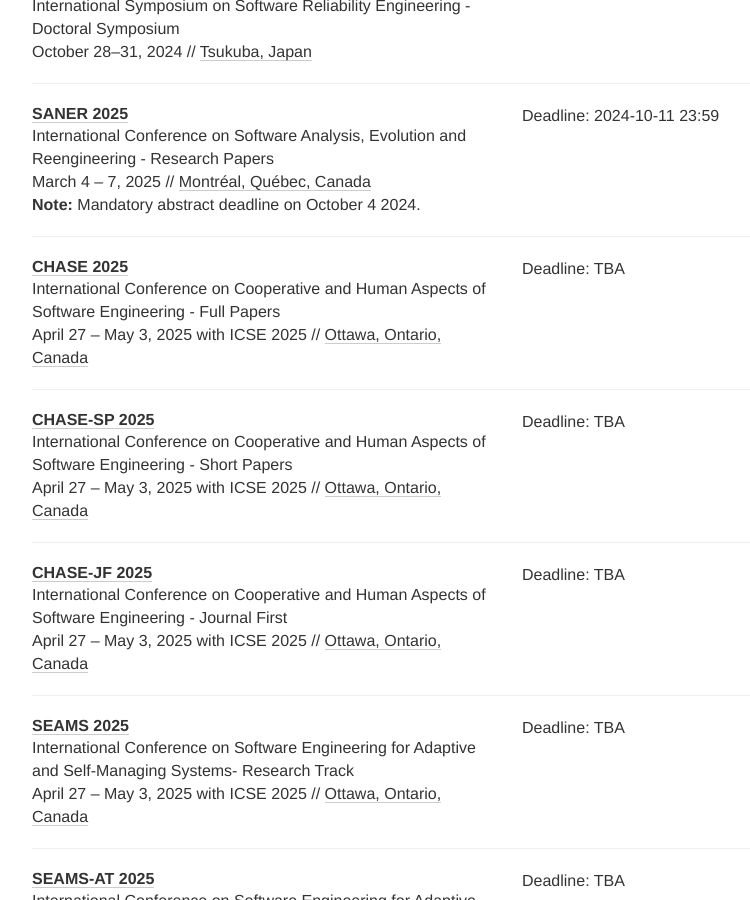
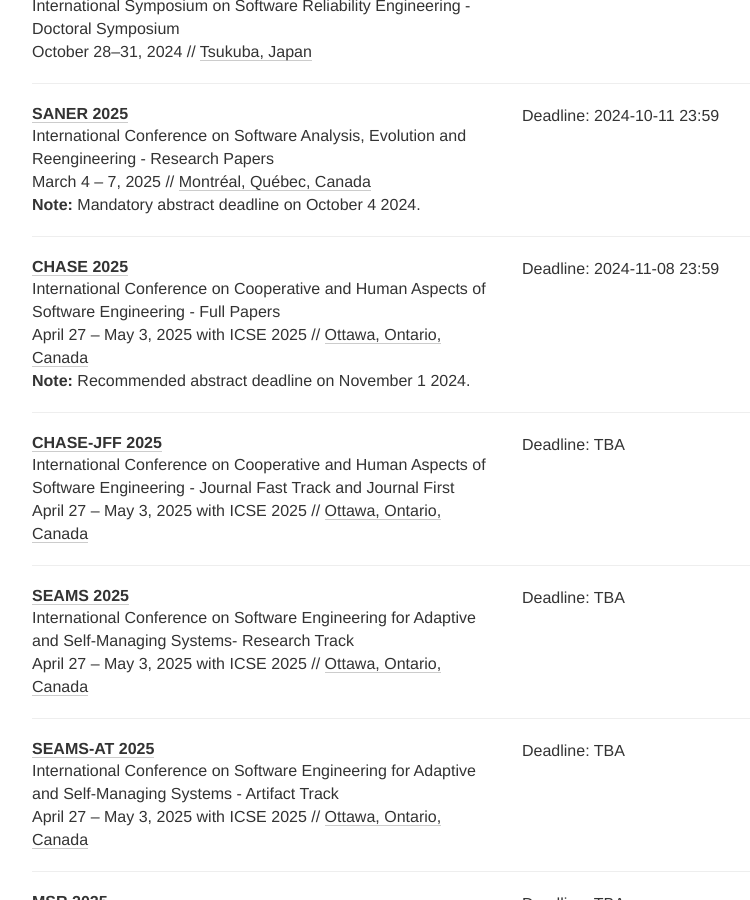
Before and after one commit to se-deadlines/se-deadlines.github.io, a Jekyll site: the page built from index.html, in a window 1280 px wide and 900 px high, scrolled down 8844 px. Shown: the whole window, without its empty margins (133-883 px from the left). Built offline with Jekyll 4.4.1, drawn with Linux system fonts in a browser that asks for light colours; nearby versions of some CDN libraries.

Commit message:
Fix link typo + updated CHASE conference

```diff
--- a/_data/conferences.yml
+++ b/_data/conferences.yml
@@ -199,7 +199,7 @@
 - name: PROMISE
   description: International Conference on Predictive Models and Data Analytics in Software Engineering
   year: 2024
-  ink: https://conf.researchr.org/home/promise-2024
+  link: https://conf.researchr.org/home/promise-2024
   deadline:
    - "2024-03-28 23:59"
   date: July 16, 2024 co-hosted with FSE 2024
@@ -614,7 +614,7 @@
 - name: SANER
   description: International Conference on Software Analysis, Evolution and Reengineering - Research Papers
   year: 2025
-  ink: https://conf.researchr.org/track/saner-2025/saner-2025-papers
+  link: https://conf.researchr.org/track/saner-2025/saner-2025-papers
   deadline:
   - "2024-10-11 23:59"
   date: March 4 - 7, 2025
@@ -626,25 +626,18 @@
 - name: CHASE
   description: International Conference on Cooperative and Human Aspects of Software Engineering - Full Papers
   year: 2025
-  ink: https://conf.researchr.org/track/chase-2025/chase-2025-papers
-  deadline: ["TBA"]
+  link: https://conf.researchr.org/track/chase-2025/chase-2025-papers
+  deadline:
+    - "2024-11-08 23:59"
   date: April 27 - May 3, 2025 with ICSE 2025
   place: Ottawa, Ontario, Canada
-  tags: [CO, RPT]
+  note: Recommended abstract deadline on November 1 2024.
+  tags: [CO, RPT, SPT, NIER]
 
-- name: CHASE-SP
-  description: International Conference on Cooperative and Human Aspects of Software Engineering - Short Papers
+- name: CHASE-JFF
+  description: International Conference on Cooperative and Human Aspects of Software Engineering - Journal Fast Track and Journal First
   year: 2025
-  link: https://conf.researchr.org/track/chase-2025/chase-2025-short-papers
-  deadline: ["TBA"]
-  date: April 27 - May 3, 2025 with ICSE 2025
-  place: Ottawa, Ontario, Canada
-  tags: [CO, SPT]
-
-- name: CHASE-JF
-  description: International Conference on Cooperative and Human Aspects of Software Engineering - Journal First
-  year: 2025
-  link: https://conf.researchr.org/track/chase-2025/chase-2025-journal-first
+  link: https://conf.researchr.org/track/chase-2025/chase-2025-papers
   deadline: ["TBA"]
   date: April 27 - May 3, 2025 with ICSE 2025
   place: Ottawa, Ontario, Canada
@@ -654,7 +647,7 @@
 - name: SEAMS
   description: International Conference on Software Engineering for Adaptive and Self-Managing Systems- Research Track
   year: 2025
-  ink: https://conf.researchr.org/track/seams-2025/seams-2025-research-track
+  link: https://conf.researchr.org/track/seams-2025/seams-2025-research-track
   deadline: ["TBA"]
   date: April 27 - May 3, 2025 with ICSE 2025
   place: Ottawa, Ontario, Canada
```
